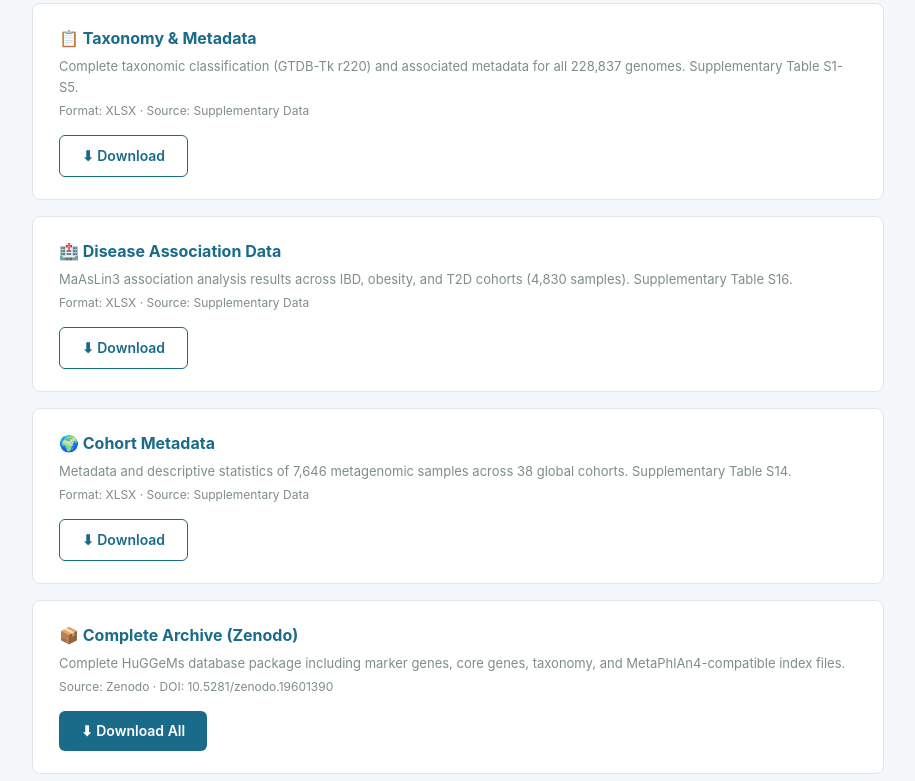
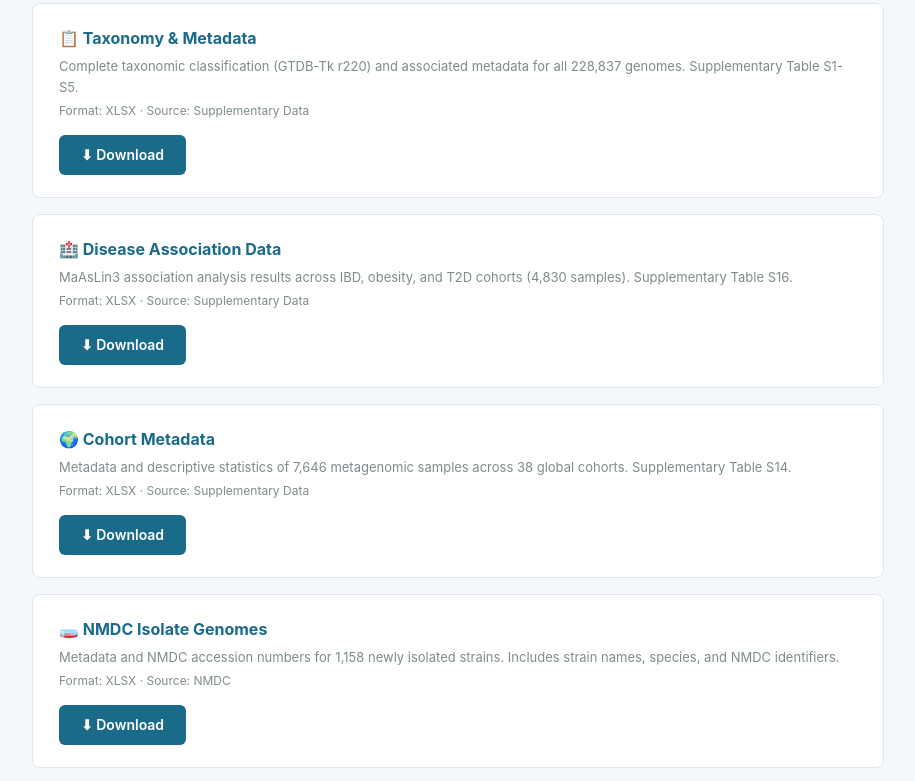
Before and after one commit to R840chen/HuGGeMs-Database, a plain HTML site: page download.html in a window 1280 px wide. Shown: the part 689-1470 px from the top of the page, without its empty margins (182-1097 px from the left). Drawn offline with Linux system fonts and the light colour scheme.

Commit message:
fix: update GitHub repo link and add supplementary data downloads
- Fix GitHub link: HuGGeMs-update-pipelines -> HuGGeMs-update-pipeline
- Add supplementary XLSX files for download: Taxonomy&Metadata (S1-S5), Disease Association (S16), Cohort Metadata (S14)
- Add NMDC isolate genome metadata download
- Update download links from placeholder alerts to actual file downloads

```diff
--- a/download.html
+++ b/download.html
@@ -84,7 +84,7 @@
       <p>Complete taxonomic classification (GTDB-Tk r220) and associated metadata for all 228,837 genomes. Supplementary Table S1-S5.</p>
       <div class="meta">Format: XLSX · Source: Supplementary Data</div>
     </div>
-    <a href="#" class="dl-btn secondary" onclick="alert('Available in Supplementary dataset.xlsx')">⬇ Download</a>
+    <a href="assets/HuGGeMs_Taxonomy_Metadata_S1-S5.xlsx" class="dl-btn" download>⬇ Download</a>
   </div>
 
   <div class="dl-card">
@@ -93,7 +93,7 @@
       <p>MaAsLin3 association analysis results across IBD, obesity, and T2D cohorts (4,830 samples). Supplementary Table S16.</p>
       <div class="meta">Format: XLSX · Source: Supplementary Data</div>
     </div>
-    <a href="#" class="dl-btn secondary" onclick="alert('Available in Supplementary dataset.xlsx')">⬇ Download</a>
+    <a href="assets/HuGGeMs_Disease_Association_S16.xlsx" class="dl-btn" download>⬇ Download</a>
   </div>
 
   <div class="dl-card">
@@ -102,7 +102,16 @@
       <p>Metadata and descriptive statistics of 7,646 metagenomic samples across 38 global cohorts. Supplementary Table S14.</p>
       <div class="meta">Format: XLSX · Source: Supplementary Data</div>
     </div>
-    <a href="#" class="dl-btn secondary" onclick="alert('Available in Supplementary dataset.xlsx')">⬇ Download</a>
+    <a href="assets/HuGGeMs_Cohort_Metadata_S14.xlsx" class="dl-btn" download>⬇ Download</a>
+  </div>
+
+  <div class="dl-card">
+    <div class="dl-info">
+      <h3>🧫 NMDC Isolate Genomes</h3>
+      <p>Metadata and NMDC accession numbers for 1,158 newly isolated strains. Includes strain names, species, and NMDC identifiers.</p>
+      <div class="meta">Format: XLSX · Source: NMDC</div>
+    </div>
+    <a href="assets/HuGGeMs_NMDC_Isolate_Genomes.xlsx" class="dl-btn" download>⬇ Download</a>
   </div>
 
   <div class="dl-card">
@@ -121,7 +130,7 @@
 </div>
 
 <footer class="footer">
-  <p>© 2026 HuGGeMs Database · Shandong University · <a href="about.html">Contact</a> · <a href="https://github.com/R840chen/HuGGeMs-update-pipelines">GitHub</a></p>
+  <p>© 2026 HuGGeMs Database · Shandong University · <a href="about.html">Contact</a> · <a href="https://github.com/R840chen/HuGGeMs-update-pipeline">GitHub</a></p>
 </footer>
 </body>
 </html>
```
Also changed, not shown: about.html (+3 -2 lines), browse.html (+1 -1 lines), help.html (+3 -3 lines), index.html (+2 -2 lines), search.html (+1 -1 lines), 4 other files.
